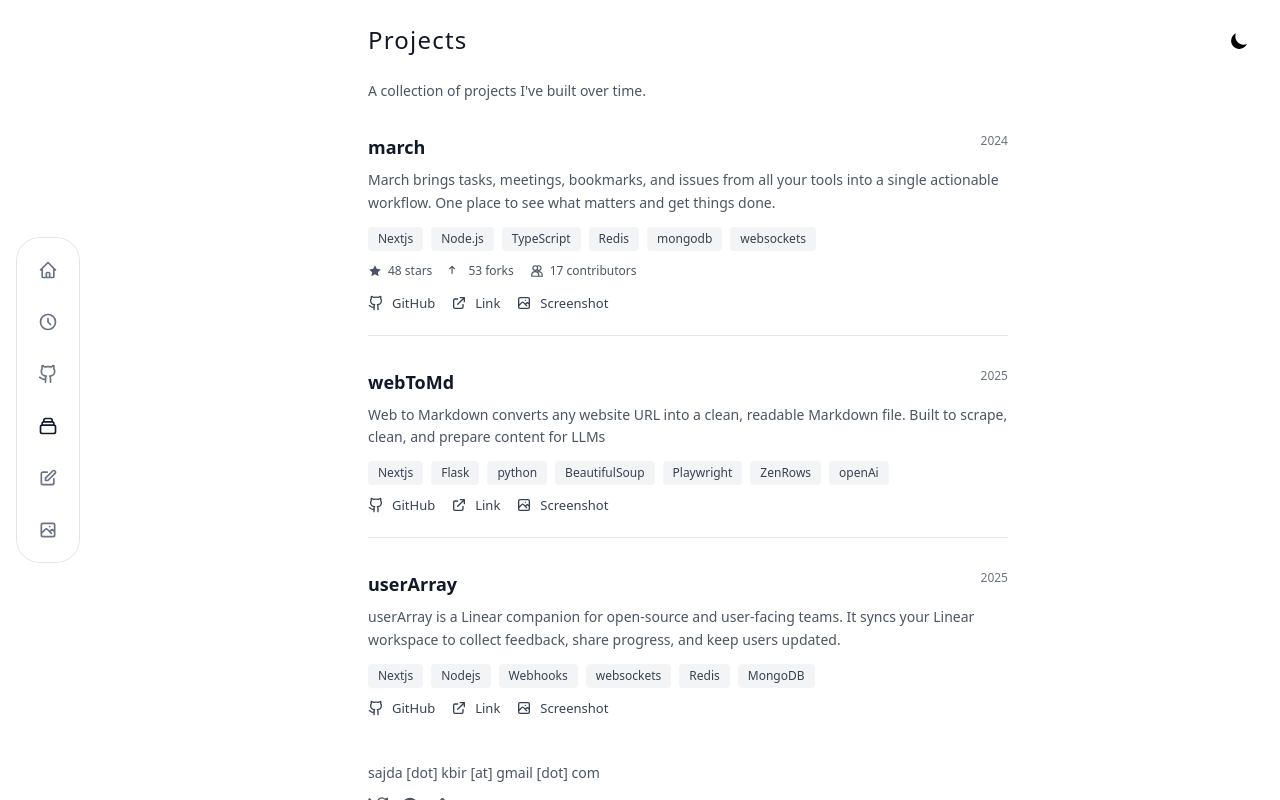
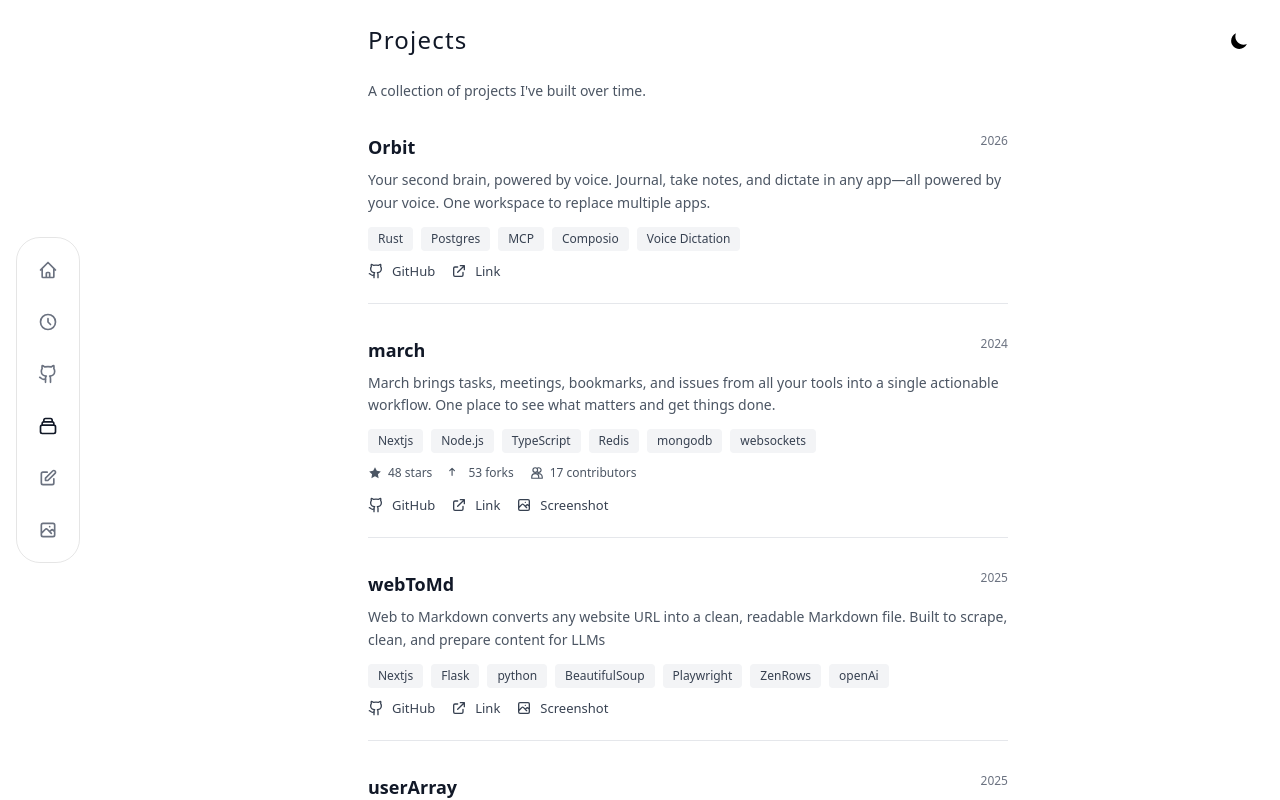
Before and after one commit to sajdakabir/saju, a Next.js app: page /projects in a window 1280 px wide. Built offline with nearby package versions, Linux system fonts and the light colour scheme.

Commit message:
feat: add new project 'Orbit' with description and live URL for enhanced project showcase

```diff
--- a/src/app/projects/page.tsx
+++ b/src/app/projects/page.tsx
@@ -95,6 +95,17 @@ export default function Projects() {
   };
 
   const projects: Project[] = [
+    {
+      name: 'Orbit',
+      description: "Your second brain, powered by voice. Journal, take notes, and dictate in any app—all powered by your voice. One workspace to replace multiple apps.",
+      techStack: ['Rust', 'Postgres', 'MCP', 'Composio', 'Voice Dictation'],
+      githubUrl: '',
+      liveUrl: 'https://orbit.sajdakabir.com/',
+      challenges: [
+
+      ],
+      date: '2026',
+    },
     {
       name: 'march',
       description: "March brings tasks, meetings, bookmarks, and issues from all your tools into a single actionable workflow. One place to see what matters and get things done.",
```
